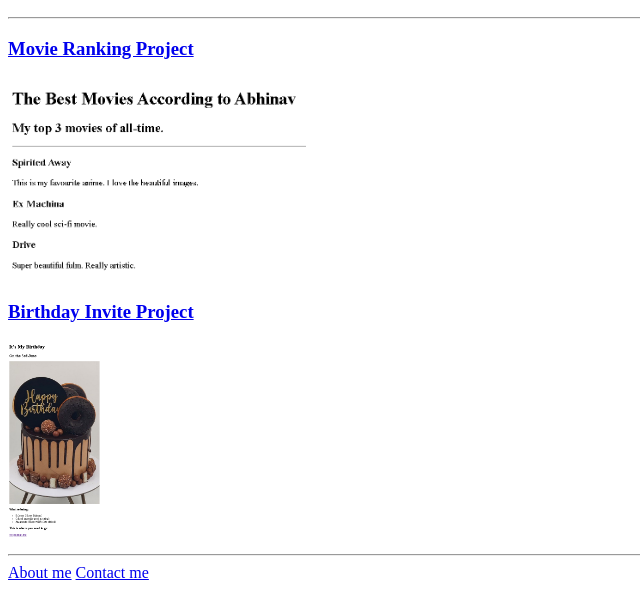
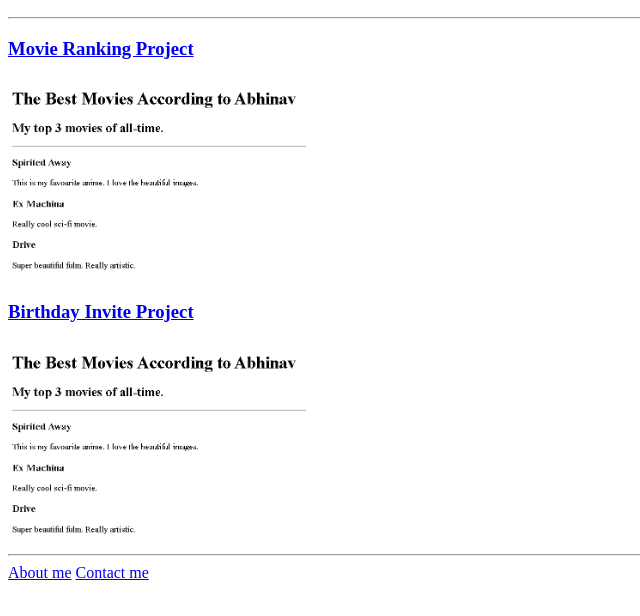
Before and after one commit to abhinavsinghh/html-portfolio, a plain HTML site: page index.html in a window 1280 px wide. Shown: the part 110-726 px from the top of the page, without its empty margins (0-640 px from the left). Drawn offline with Linux system fonts and the light colour scheme; files whose address does not match are found by name.

Commit message:
Update index.html

```diff
--- a/index.html
+++ b/index.html
@@ -11,7 +11,7 @@
     <h3><a href="C:\Users\user\Desktop\Udemy\Done\4.3+HTML+Portfolio+Project\4.3 HTML Porfolio Project\public\birthday-invite.html">Movie Ranking Project</a></h3>
     <img src="C:\Users\user\Desktop\Udemy\Done\4.3+HTML+Portfolio+Project\4.3 HTML Porfolio Project\assets\images\Screenshot 2024-05-04 194935.png" height="200" alt="Movie Ranking Project">
     <h3><a href="C:\Users\user\Desktop\Udemy\Done\4.3+HTML+Portfolio+Project\4.3 HTML Porfolio Project\public\birthday-invite.html">Birthday Invite Project</a></h3>
-    <img src="C:\Users\user\Desktop\Udemy\Done\4.3+HTML+Portfolio+Project\4.3 HTML Porfolio Project\assets\images\Screenshot 2024-05-04 195034.png" height="200" alt="Birthday Invite Project">
+    <img src="assets/images/Screenshot 2024-05-04 194935.png" height="200" alt="Birthday Invite Project">
 
     <hr>
     <a href="C:\Users\user\Desktop\Udemy\Done\4.3+HTML+Portfolio+Project\4.3 HTML Porfolio Project\public\about.html">About me</a>
```
